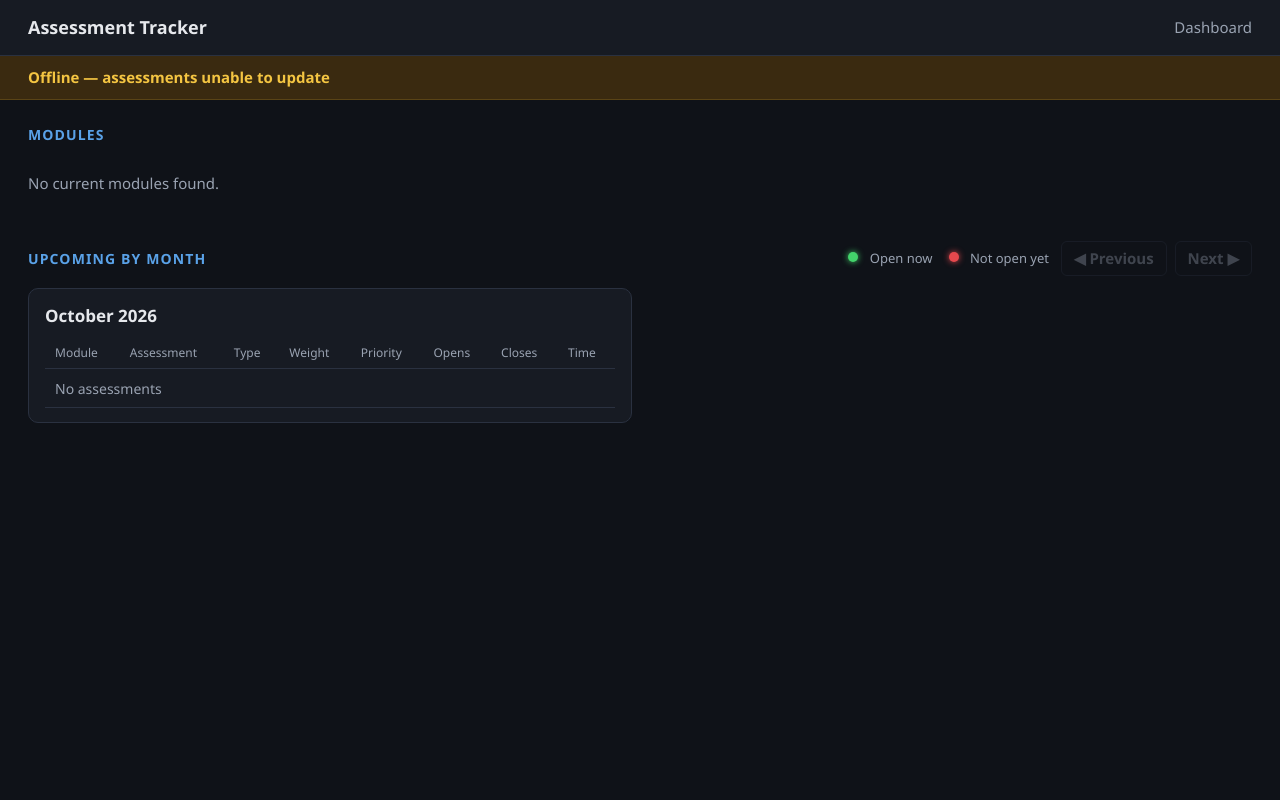
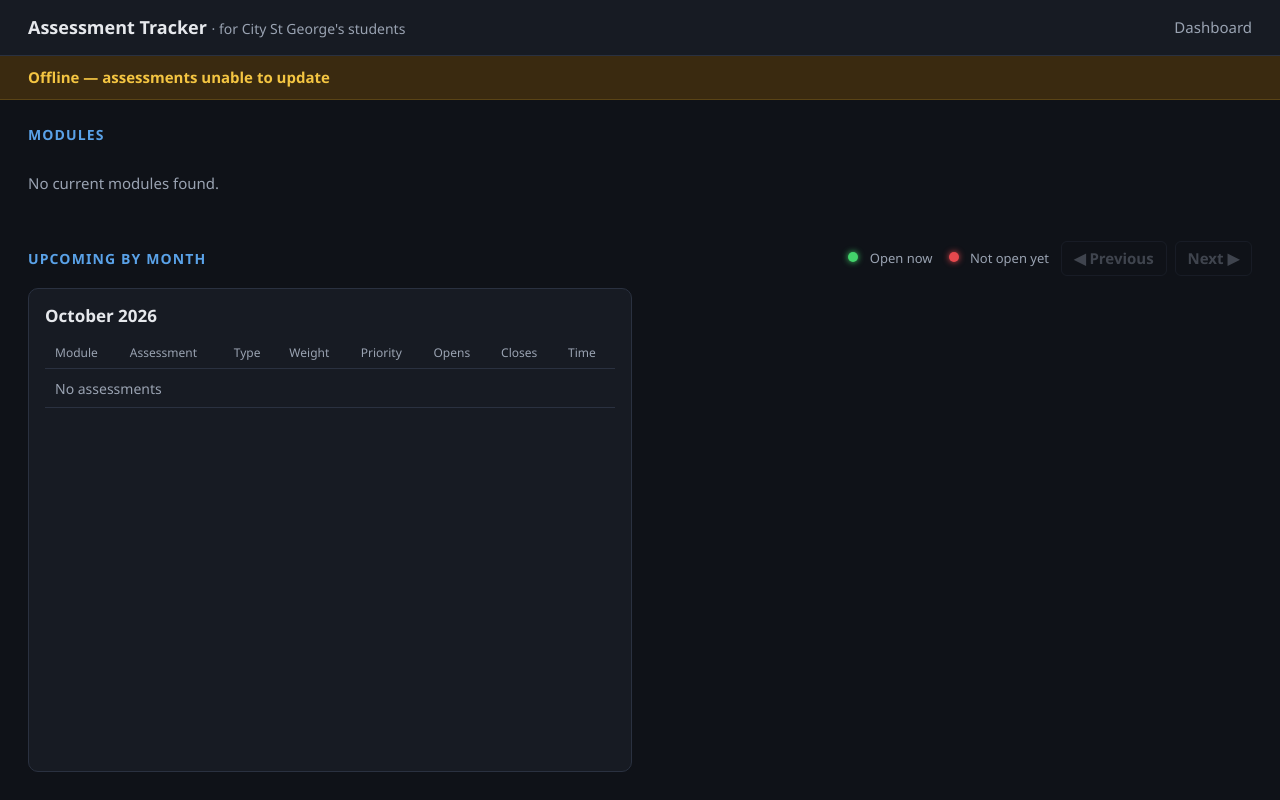
Before and after one commit to deividas-talocka/crunch, a Flask app: page / in a window 1280 px wide. Run offline with Flask 3, Linux system fonts and the light colour scheme.

Commit message:
Add subtitle and fill the dashboard to the bottom of the window
Co-Authored-By: Claude Opus 5.5 <noreply@anthropic.com>

```diff
--- a/static/style.css
+++ b/static/style.css
@@ -16,6 +16,7 @@
 * { box-sizing: border-box; }
 
 body {
+  display: flex; flex-direction: column; min-height: 100vh;
   margin: 0;
   background: var(--bg);
   color: var(--text);
@@ -30,6 +31,8 @@ a:hover { text-decoration: underline; }
   padding: 14px 28px; background: var(--panel); border-bottom: 1px solid var(--border);
 }
 .brand { font-size: 18px; font-weight: 600; color: var(--text); }
+.brand-sub { font-size: 14px; font-weight: 400; color: var(--muted); }
+a.brand:hover { text-decoration: none; }
 .topbar nav a { margin-left: 20px; color: var(--muted); }
 .topbar nav a:hover { color: var(--text); }
 
@@ -38,7 +41,10 @@ a:hover { text-decoration: underline; }
   border-bottom: 1px solid #5a4416; font-weight: 600;
 }
 
-main { padding: 24px 28px 48px; }
+main { flex: 1; display: flex; flex-direction: column; padding: 24px 28px 28px; }
+/* The month section takes up the rest of the window, so the panels reach the bottom */
+section.grow { flex: 1; display: flex; flex-direction: column; margin-bottom: 0; }
+section.grow .months { flex: 1; }
 section { margin-bottom: 32px; }
 .section-title { font-size: 14px; text-transform: uppercase; letter-spacing: .08em; color: var(--accent); margin: 0 0 12px; }
 .muted { color: var(--muted); }
--- a/templates/base.html
+++ b/templates/base.html
@@ -8,7 +8,7 @@
 </head>
 <body>
   <header class="topbar">
-    <a class="brand" href="{{ url_for('dashboard') }}">Assessment Tracker</a>
+    <a class="brand" href="{{ url_for('dashboard') }}">Assessment Tracker <span class="brand-sub">· for City St George's students</span></a>
     <nav>
       <a href="{{ url_for('dashboard') }}">Dashboard</a>
     </nav>
--- a/templates/dashboard.html
+++ b/templates/dashboard.html
@@ -15,7 +15,7 @@
   </div>
 </section>
 
-<section>
+<section class="grow">
   <div class="months-header">
     <h2 class="section-title">Upcoming by month</h2>
     <div class="legend muted">
```
